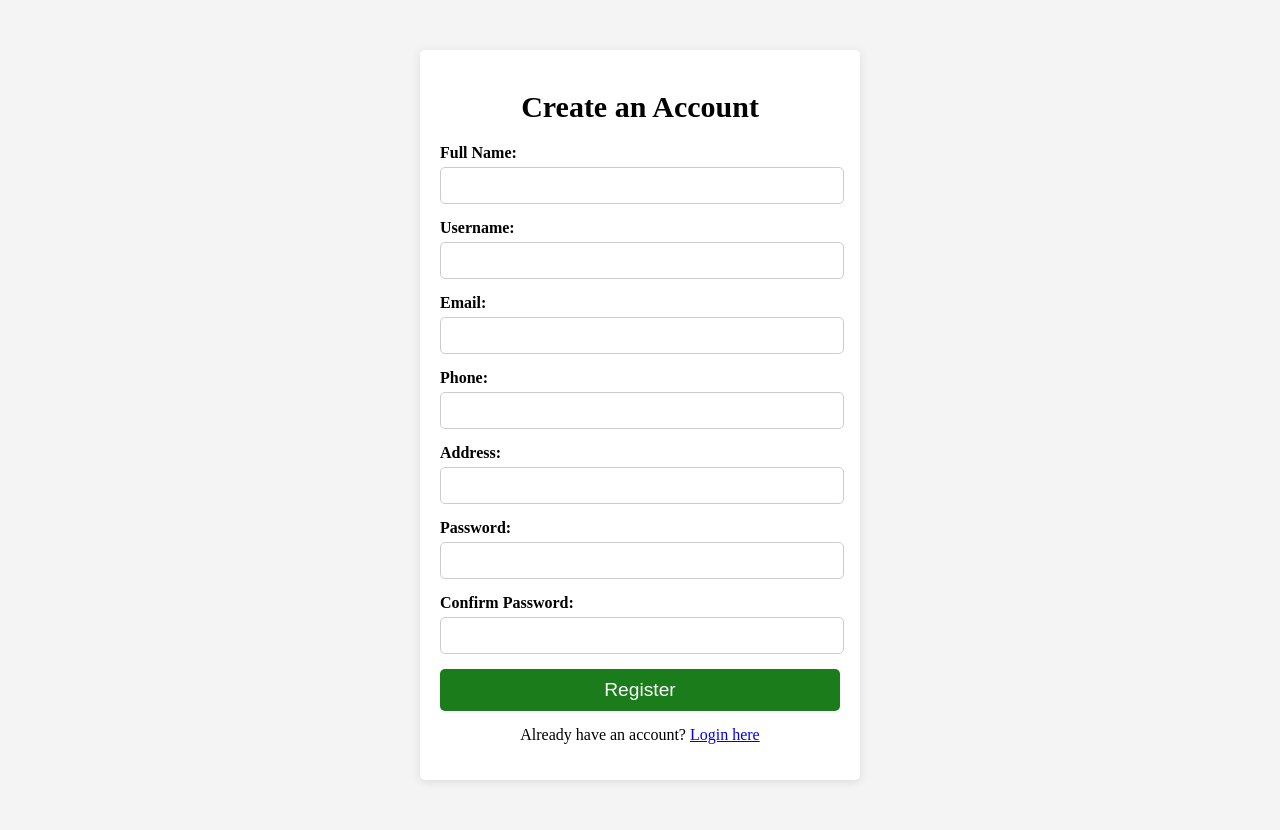
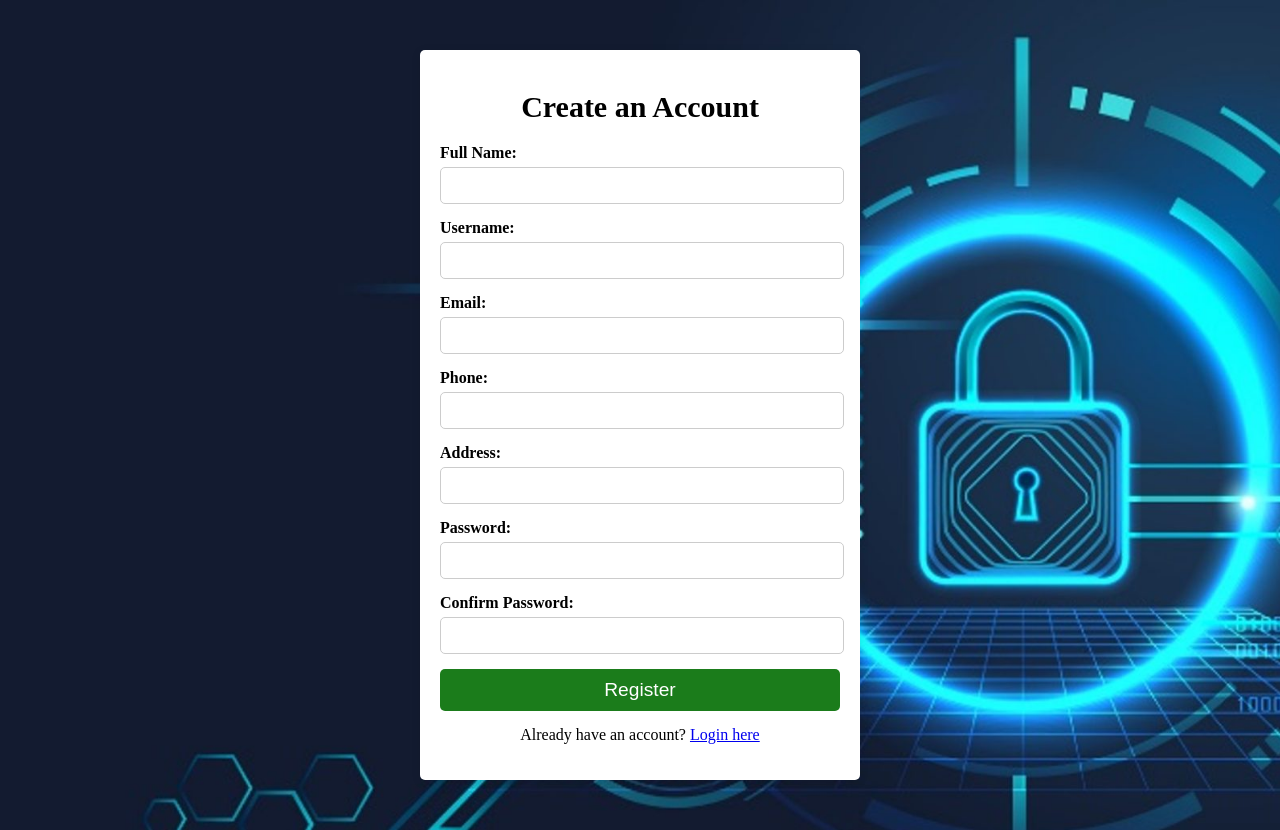
Before and after one commit to NipunaMadula/Secure-Login-Application, a PHP site: page /app/views/register.php in a window 1280 px wide. Run offline with PHP 8.4, Linux system fonts and the light colour scheme.

Commit message:
Add background image for register view

```diff
--- a/public/css/register.css
+++ b/public/css/register.css
@@ -1,6 +1,10 @@
 body {
     font-family: Times New Roman, sans-serif;
     background-color: #f4f4f4;
+    background-image: url('../images/img1.jpg');
+    background-size: cover; /* Cover the entire viewport */
+    background-repeat: no-repeat; /* Prevents repeating the image */
+    background-position: center; /* Center the image */
     margin: 0;
     padding: 0;
 }
```
Also changed, not shown: public/images/img1.jpg (added).
